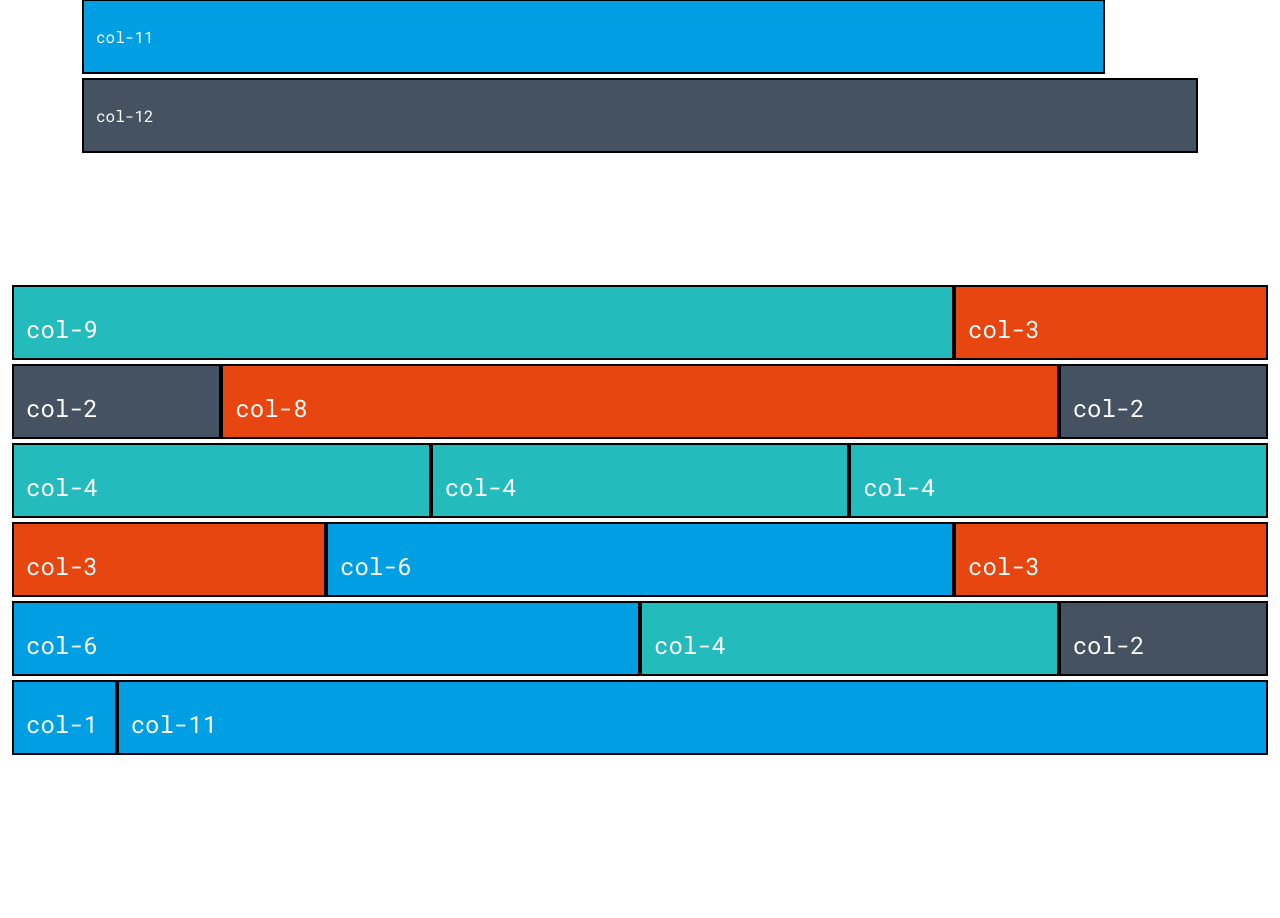
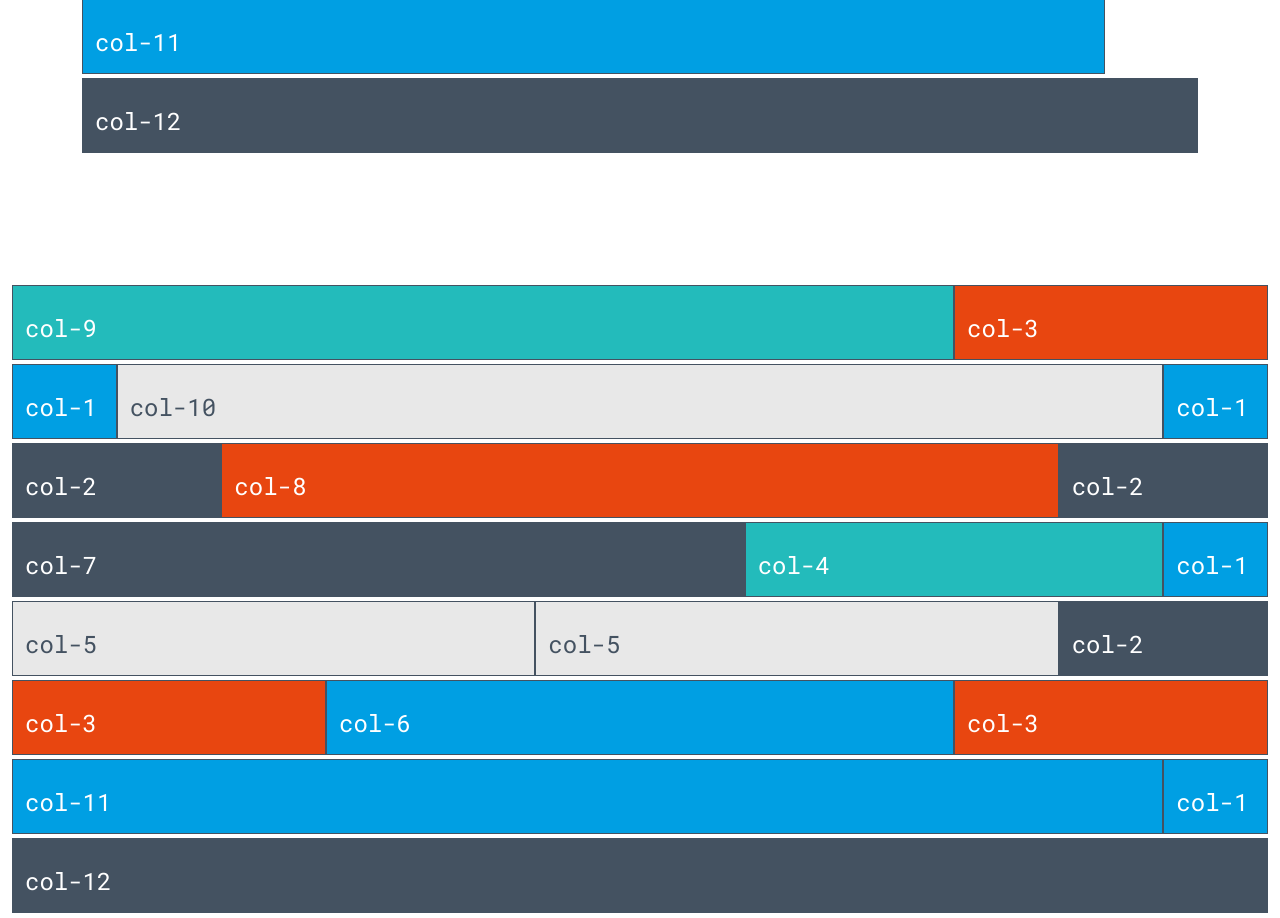
Before and after one commit to AJGreaves/bs5-grid-demo, a plain HTML site: page columns.html in a window 1280 px wide. Shown: the part 895-1813 px from the top of the page. Before the commit the page ends 1782 px from the top, so only its background shows below. Drawn offline with nearby package versions, Linux system fonts and the light colour scheme.

Commit message:
Adjust colors for columns to brand.

```diff
--- a/assets/css/main.css
+++ b/assets/css/main.css
@@ -42,9 +42,6 @@ p {
     padding-bottom: 1rem;
 }
 
-.column-sizes p {
-    font-size: 1rem;
-}
 
 /* paddings and margins */
 
@@ -123,7 +120,7 @@ pre.language-markup {
 
 .columns-column {
     height: 75px;
-    border: 2px solid #000;
+    border: 1px solid var(--grey);
     margin-bottom: 4px;
     text-align: left;
     padding-top: 1.5rem;
--- a/columns.html
+++ b/columns.html
@@ -125,6 +125,15 @@
                 <div class="col-3 columns-column bgcolor3">
                     <p>col-3</p>
                 </div>
+                <div class="col-1 columns-column bgcolor1">
+                    <p>col-1</p>
+                </div>
+                <div class="col-10 columns-column bgcolor5">
+                    <p>col-10</p>
+                </div>
+                <div class="col-1 columns-column bgcolor1">
+                    <p>col-1</p>
+                </div>
                 <div class="col-2 columns-column bgcolor2">
                     <p>col-2</p>
                 </div>
@@ -134,14 +143,23 @@
                 <div class="col-2 columns-column bgcolor2">
                     <p>col-2</p>
                 </div>
-                <div class="col-4 columns-column bgcolor4">
-                    <p>col-4</p>
+                <div class="col-7 columns-column bgcolor2">
+                    <p>col-7</p>
                 </div>
                 <div class="col-4 columns-column bgcolor4">
                     <p>col-4</p>
                 </div>
-                <div class="col-4 columns-column bgcolor4">
-                    <p>col-4</p>
+                <div class="col-1 columns-column bgcolor1">
+                    <p>col-1</p>
+                </div>
+                <div class="col-5 columns-column bgcolor5">
+                    <p>col-5</p>
+                </div>
+                <div class="col-5 columns-column bgcolor5">
+                    <p>col-5</p>
+                </div>
+                <div class="col-2 columns-column bgcolor2">
+                    <p>col-2</p>
                 </div>
                 <div class="col-3 columns-column bgcolor3">
                     <p>col-3</p>
@@ -152,20 +170,14 @@
                 <div class="col-3 columns-column bgcolor3">
                     <p>col-3</p>
                 </div>
-                <div class="col-6 columns-column bgcolor1">
-                    <p>col-6</p>
-                </div>
-                <div class="col-4 columns-column bgcolor4">
-                    <p>col-4</p>
-                </div>
-                <div class="col-2 columns-column bgcolor2">
-                    <p>col-2</p>
+                <div class="col-11 columns-column bgcolor1">
+                    <p>col-11</p>
                 </div>
                 <div class="col-1 columns-column bgcolor1">
                     <p>col-1</p>
                 </div>
-                <div class="col-11 columns-column bgcolor1">
-                    <p>col-11</p>
+                <div class="col-12 columns-column bgcolor2">
+                    <p>col-12</p>
                 </div>
             </div>
         </div>
```
